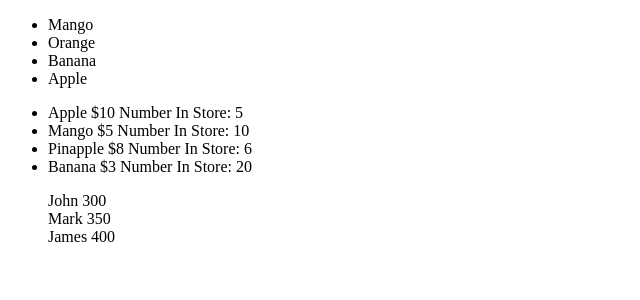
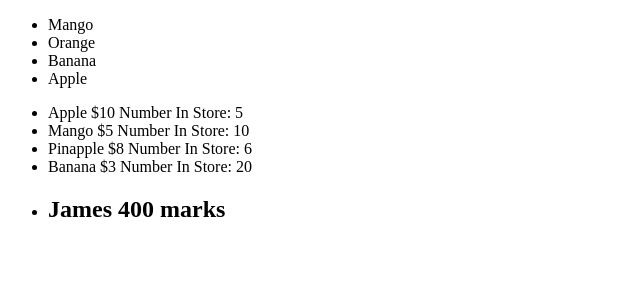
Before and after one commit to ColinAdo/learning-react, a React (Vite) app: page / in a window 1280 px wide. Shown: the top 300 px of the page, without its empty margins (0-640 px from the left). Built offline with nearby package versions, Linux system fonts and the light colour scheme.

Commit message:
Add conditional array display

```diff
--- a/src/components/Student.jsx
+++ b/src/components/Student.jsx
@@ -1,3 +1,8 @@
 export default function Student({name, marks}) {
-    return <div>{name} {marks}</div>;
+    return (
+        // Using skeleton div
+        <>
+            {marks > 350 ? <li><h2>{name} {marks} marks</h2></li> : ""}
+        </>
+    );
 }
```
